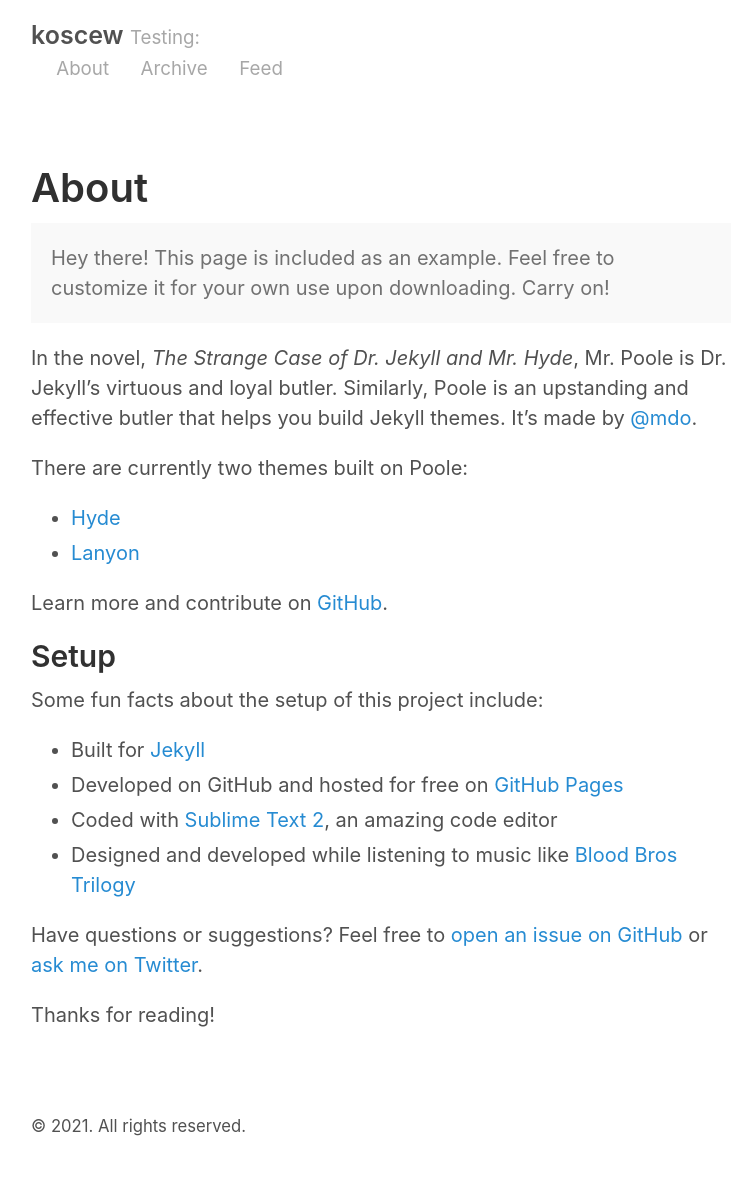
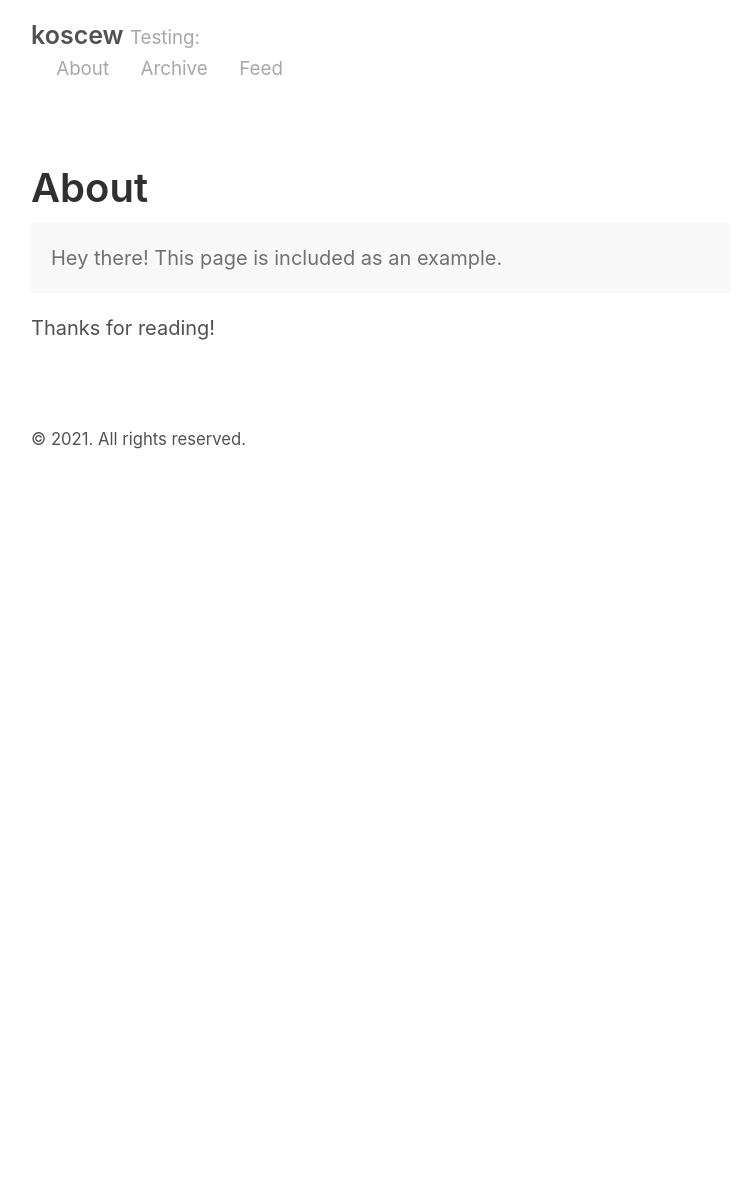
Before and after one commit to koscew/koscew.github.io, a Jekyll site: the page built from about.md, in a window 1280 px wide. Shown: the whole page, without its empty margins (259-1015 px from the left). Built offline with Jekyll 4.4.1, drawn with Linux system fonts in a browser that asks for light colours; after the commit the page ends 900 px from its top, so only the background shows below that.

Commit message:
was already successed  first time

```diff
--- a/about.md
+++ b/about.md
@@ -4,27 +4,8 @@
 ---
 
 <p class="message">
-  Hey there! This page is included as an example. Feel free to customize it for your own use upon downloading. Carry on!
+  Hey there! This page is included as an example.
 </p>
 
-In the novel, *The Strange Case of Dr. Jekyll and Mr. Hyde*, Mr. Poole is Dr. Jekyll's virtuous and loyal butler. Similarly, Poole is an upstanding and effective butler that helps you build Jekyll themes. It's made by [@mdo](https://twitter.com/mdo).
-
-There are currently two themes built on Poole:
-
-* [Hyde](http://hyde.getpoole.com)
-* [Lanyon](http://lanyon.getpoole.com)
-
-Learn more and contribute on [GitHub](https://github.com/poole).
-
-## Setup
-
-Some fun facts about the setup of this project include:
-
-* Built for [Jekyll](http://jekyllrb.com)
-* Developed on GitHub and hosted for free on [GitHub Pages](https://pages.github.com)
-* Coded with [Sublime Text 2](http://sublimetext.com), an amazing code editor
-* Designed and developed while listening to music like [Blood Bros Trilogy](https://soundcloud.com/maddecent/sets/blood-bros-series)
-
-Have questions or suggestions? Feel free to [open an issue on GitHub](https://github.com/poole/poole/issues/new) or [ask me on Twitter](https://twitter.com/mdo).
 
 Thanks for reading!
```
Also changed, not shown: public/apple-touch-icon-precomposed.png (deleted), public/favicon.ico (deleted).
